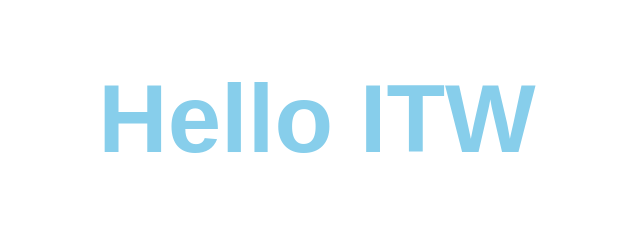
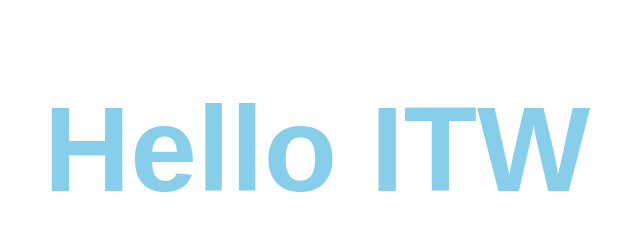
Before and after one commit to raihan263040092/itw2026_263040092, a plain HTML site: page wpubelajarweb/08-css-dasar/coba-css1.html in a window 1280 px wide. Shown: the whole page, without its empty margins (323-963 px from the left). Drawn offline with Linux system fonts and the light colour scheme.

Commit message:
Update coba-css1.html

```diff
--- a/wpubelajarweb/08-css-dasar/coba-css1.html
+++ b/wpubelajarweb/08-css-dasar/coba-css1.html
@@ -3,11 +3,19 @@
 <head>
   <meta charset="UTF-8">
   <meta name="viewport" content="width=device-width, initial-scale=1.0">
-  <title>Coba CSS 1</title>
+  <title>Coba CSS</title>
+  <style>
+    h1 {
+        font-family: arial;
+        font-size: 120px;
+        color:skyblue;
+        text-align: center;
+        }
+  </style>
 </head>
 <body>
-  <font size="+4" face="arial" color="skyblue" align="center">
+
   <h1>Hello ITW</h1>
-  </font>
+
 </body>
 </html>
```
